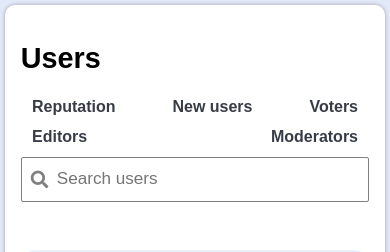
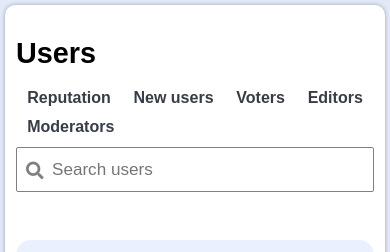
Before and after one commit to Austinet/users-card, a plain HTML site: page index.html in a window 390 px wide. Shown: the top 252 px of the page. Drawn offline with Linux system fonts and the light colour scheme.

Commit message:
Update styles.css

```diff
--- a/css/styles.css
+++ b/css/styles.css
@@ -42,7 +42,7 @@ h1 {
     display: flex;
     justify-content: space-between;
     align-items: center;
-    margin:1.5rem 0 3rem;
+    margin:1.2rem 0 3rem;
     flex-wrap: wrap-reverse;
 }
 .header ul {
@@ -134,7 +134,7 @@ h3 {
 
 @media(max-width:910px) {
     #workspace {
-        padding: 2.3rem 1rem;
+        padding: 2rem 0.7rem;
     }
 
     .header li {
```
